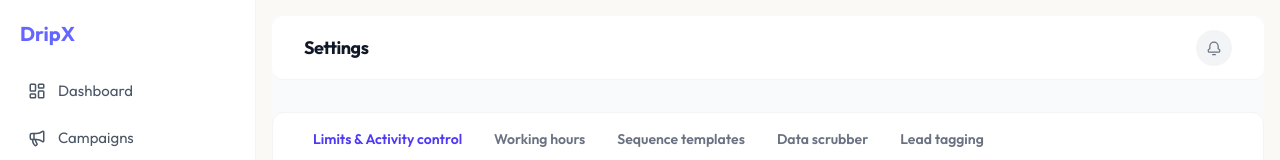
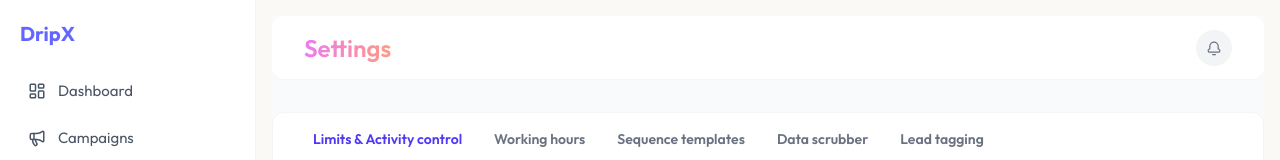
Before and after one commit to redoy49/dripx, a Next.js app: page /dashboard/settings in a window 1280 px wide. Shown: the top 160 px of the page. Built offline with nearby package versions, Linux system fonts and the light colour scheme.

Commit message:
feat: Update Settings header style with gradient and increased font size

```diff
--- a/app/(dashboard)/dashboard/settings/page.jsx
+++ b/app/(dashboard)/dashboard/settings/page.jsx
@@ -175,7 +175,16 @@ export default function SettingsPage() {
     <div className="flex flex-col min-h-screen bg-gray-50 text-gray-900 font-sans">
       {/* Top bar */}
       <header className="sticky top-0 z-40 flex items-center justify-between h-16 px-8 bg-white border-b border-gray-100 rounded-xl">
-        <h1 className="text-lg font-bold tracking-tight">Settings</h1>
+        <h1
+          className="text-2xl font-semibold"
+          style={{
+            background: "linear-gradient(90deg, #ee7aee 0%, #fe9b85 100%)",
+            WebkitBackgroundClip: "text",
+            color: "transparent",
+          }}
+        >
+          Settings
+        </h1>
         <button className="p-2 transition-colors rounded-full hover:ring bg-gray-100 hover:ring-gray-200 ">
           <BellIcon />
         </button>
```
